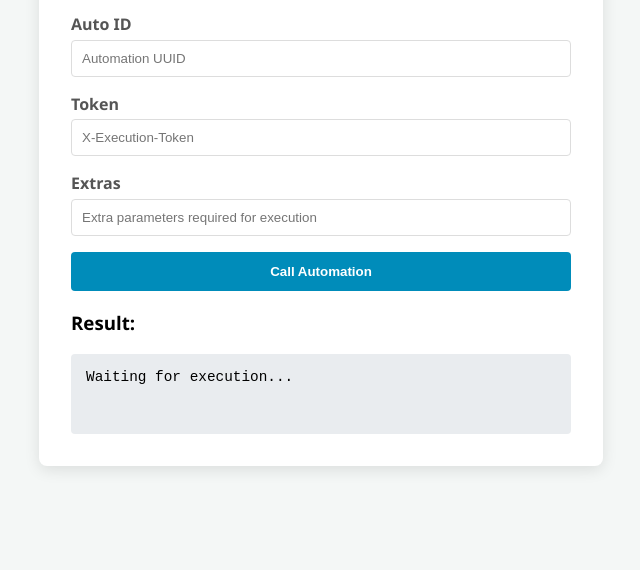
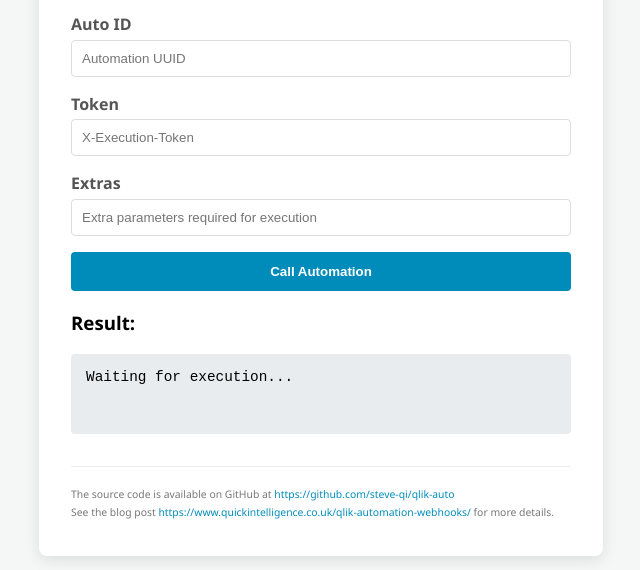
Before and after one commit to steve-qi/qlik-auto, a plain HTML site: page index.html in a window 1280 px wide. Shown: the part 230-800 px from the top of the page, without its empty margins (319-959 px from the left). Drawn offline with Linux system fonts and the light colour scheme.

Commit message:
Add files via upload

```diff
--- a/index.html
+++ b/index.html
@@ -39,6 +39,10 @@
             <h3>Result:</h3>
             <div id="spOutput" class="output-box">Waiting for execution...</div>
         </div>
+		<footer class="source-info">
+            <p>The source code is available on GitHub at <a href="https://github.com/steve-qi/qlik-auto" target="_blank">https://github.com/steve-qi/qlik-auto</a></p>
+            <p>See the blog post <a href="https://www.quickintelligence.co.uk/qlik-automation-webhooks/" target="_blank">https://www.quickintelligence.co.uk/qlik-automation-webhooks/</a> for more details.</p>
+        </footer>
     </div>
 
     <script src="script.js"></script>
--- a/style.css
+++ b/style.css
@@ -55,3 +55,25 @@ button:hover { background-color: #007399; }
 
 .error { color: #a94442; background: #f2dede; border: 1px solid #ebccd1; }
 .success { color: #3c763d; background: #dff0d8; border: 1px solid #d6e9c6; }
+
+.source-info {
+    margin-top: 2rem;
+    padding-top: 1rem;
+    border-top: 1px solid #eee;
+    font-size: 0.65rem; /* Small font size */
+    color: #777;
+    line-height: 1.4;
+}
+
+.source-info a {
+    color: #008CBA;
+    text-decoration: none;
+}
+
+.source-info a:hover {
+    text-decoration: underline;
+}
+
+.source-info p {
+    margin: 4px 0;
+}
```
